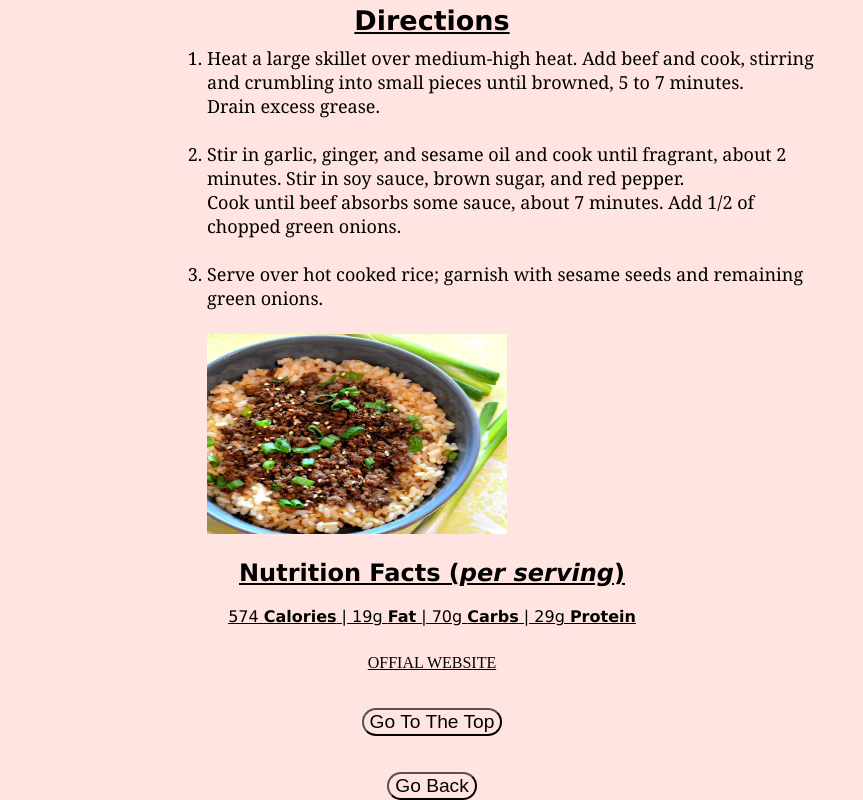
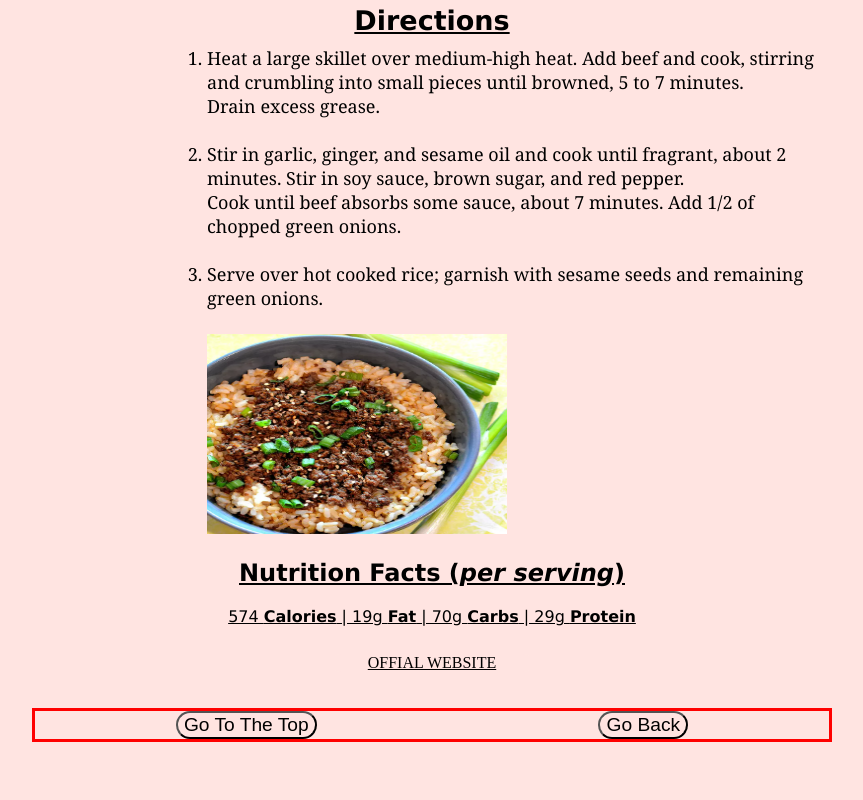
Before and after one commit to X2Abdul/Project-Recipes, a plain HTML site: page recipes/Korean-Beef-Bowl.html in a window 1280 px wide. Shown: the part 1047-1847 px from the top of the page, without its empty margins (208-1071 px from the left). After the commit the page ends 1789 px from the top, so only its background shows below. Drawn offline with Linux system fonts and the light colour scheme.

Commit message:
css amended

```diff
--- a/css/styles.css
+++ b/css/styles.css
@@ -119,7 +119,7 @@ button{
     text-align: center;
     font-size: larger;
     border-radius: 25px;
-    transition-duration: 0.4s;
+    transition-duration: 0.6s;
     outline: transparent;
 }
 
@@ -135,3 +135,9 @@ ul, ol{
     padding-left: 25px;
     margin-left: 150px;
 }
+
+.btnContainer{
+    border: 3px solid red;
+    display: flex;
+    justify-content:auto;
+}
--- a/recipes/Korean-Beef-Bowl.html
+++ b/recipes/Korean-Beef-Bowl.html
@@ -69,8 +69,10 @@
         <a href = "https://www.allrecipes.com/recipe/268091/easy-korean-ground-beef-bowl/" target = "_blank" class = "linkbutton">Offial Website</a>
         <br><br>
     </div>
-    <button onclick = "location.href = '#';">Go To The Top</button>
-    <br><br>
-    <button onclick = "location.href = '/index.html';">Go Back</button>
+    <div class = "btnContainer">
+        <button onclick = "location.href = '#';">Go To The Top</button>
+        <button onclick = "location.href = '/index.html';">Go Back</button>
+
+    </div>
 </body>
 </html>
```
Also changed, not shown: recipes/Honey-Glazed-Chicken.html (+5 -3 lines).
